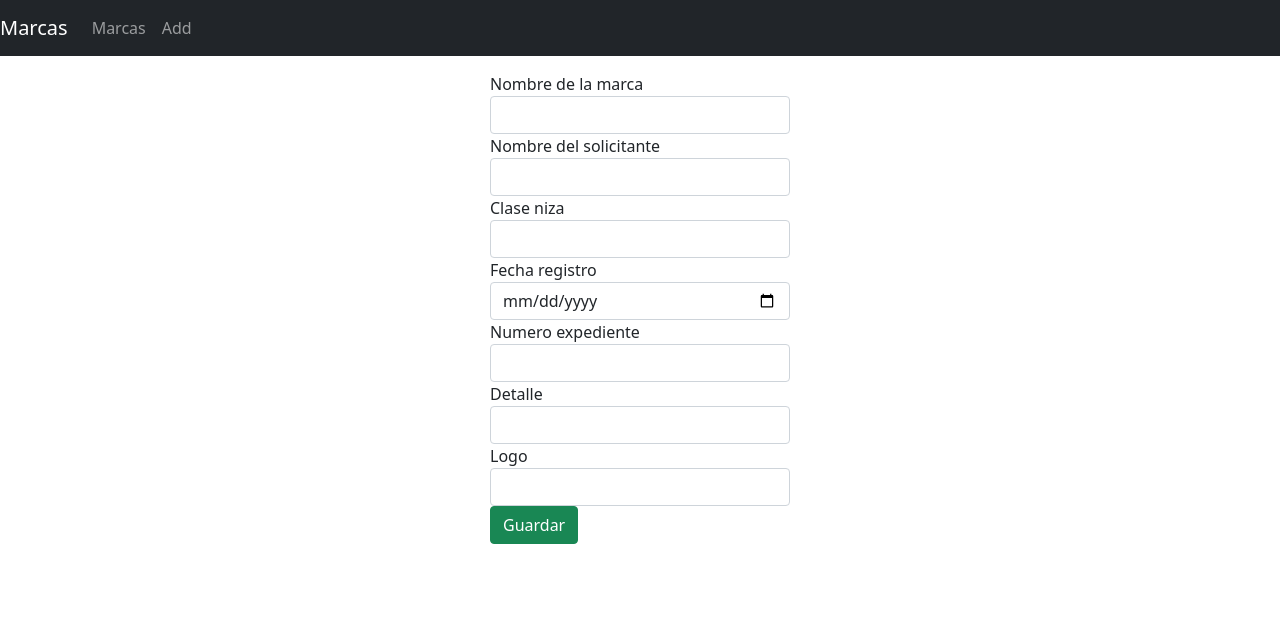
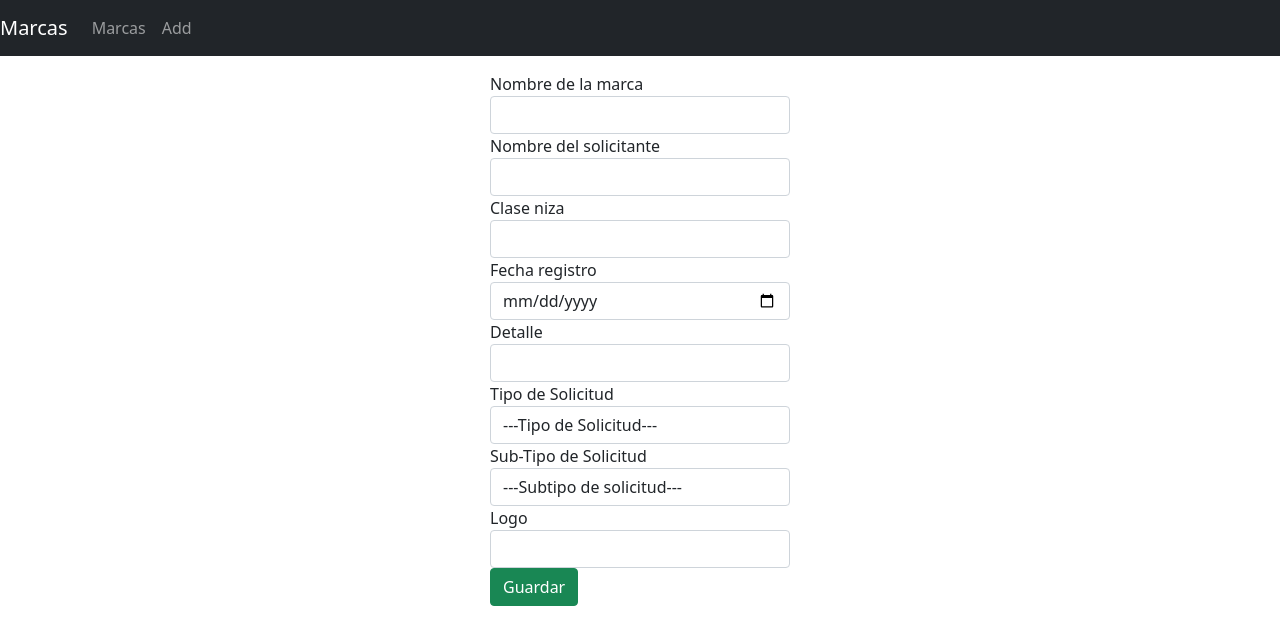
Before and after one commit to danielito0428/compo-front-end, a React (Create React App) app: page /add in a window 1280 px wide. Shown: the top 644 px of the page. Built offline with nearby package versions, Linux system fonts and the light colour scheme.

Commit message:
Se agrego el tipo de solicitud, subtipo de solictud y estado al regsitro de marcas

```diff
--- a/src/components/addMarca.component.js
+++ b/src/components/addMarca.component.js
@@ -15,6 +15,10 @@ export default class AddMarca extends Component{
         this.onChangeLogo = this.onChangeLogo.bind(this);
         this.onChangeNumExpediente = this.onChangeNumExpediente.bind(this);
         this.onChangeFecha = this.onChangeFecha.bind(this);
+        this.onChangeTipo_Solicitud = this.onChangeTipo_Solicitud.bind(this),
+        this.onChangeSubtipo_Solicitud = this.onChangeSubtipo_Solicitud.bind(this);
+        this.onChangeEstado = this.onChangeEstado.bind(this);
+        this.onChangeNumRegistro= this.onChangeNumRegistro.bind(this)
         this.saveMarca = this.saveMarca.bind(this);
         this.newMarca = this.newMarca.bind(this);
 
@@ -28,6 +32,10 @@ export default class AddMarca extends Component{
             fecha_registro: "",
             detalle:"",
             logo:"",
+            tipo_solicitud:"",
+            subtipo_solicitud:"",
+            estado: "",
+            num_registro:0,
 
             submitted: false
 
@@ -81,6 +89,29 @@ export default class AddMarca extends Component{
         });
     }
 
+    onChangeTipo_Solicitud(e){
+        this.setState({
+            tipo_solicitud: e.target.value
+        });
+    }
+
+    onChangeSubtipo_Solicitud(e){
+        this.setState({
+            subtipo_solicitud: e.target.value
+        });
+    }
+
+    onChangeEstado(e){
+        this.setState({
+            estado: e.target.value
+        });
+    }
+    onChangeNumRegistro(e){
+        this.setState({
+            num_registro:e.target.value
+        });
+    }
+
     saveMarca(){
         var data = {
             nombre_marca: this.state.nombre_marca,
@@ -89,7 +120,11 @@ export default class AddMarca extends Component{
             num_expediente: this.state.num_expediente,
             fecha_registro: this.state.fecha_registro,
             detalle: this.state.detalle,
-            logo: this.state.logo
+            logo: this.state.logo,
+            tipo_solicitud: this.state.tipo_solicitud,
+            subtipo_solicitud: this.state.subtipo_solicitud,
+            estado: this.state.estado,
+            num_registro: this.state.num_registro
         };
         MarcaDataService.create(data)
         .then(response =>{
@@ -102,6 +137,10 @@ export default class AddMarca extends Component{
                 fecha_registro: response.data.fecha_registro,
                 detalle: response.data.detalle,
                 logo: response.data.logo,
+                tipo_solicitud: response.data.tipo_solicitud,
+                subtipo_solicitud: response.data.subtipo_solicitud,
+                estado : response.data.estado,
+                num_registro: response.data.num_registro,
 
                 submitted:true
             });
@@ -122,6 +161,10 @@ export default class AddMarca extends Component{
             fecha_registro: "",
             detalle:"",
             logo:"",
+            tipo_solicitud: "",
+            subtipo_solicitud:"",
+            estado: "",
+            num_registro: null,
 
             submitted: false
         });
@@ -142,93 +185,54 @@ export default class AddMarca extends Component{
                     <div>
                      <div className="form-group">
                         <label htmlFor="name">Nombre de la marca</label>
-                        <input
-                        type="text"
-                        className="form-control"
-                        id="name"
-                        required
-                        value={this.state.nombre_marca}
-                        onChange={this.onChangeName}
-                        name="name"
-                        />
+                        <input type="text" className="form-control" id="name" required value={this.state.nombre_marca} onChange={this.onChangeName}name="name"/>
 
                      </div>
                      <div className="form-group">
                         <label htmlFor="nombre_solicitante">Nombre del solicitante</label>
-                        <input
-                        type="text"
-                        className="form-control"
-                        id="nombre_solicitante"
-                        required
-                        value={this.state.nombre_solicitante}
-                        onChange={this.onChangeNombreSolicitante}
-                        name="nombre_solicitante"
-                        />
+                        <input type="text" className="form-control" id="nombre_solicitante" required value={this.state.nombre_solicitante}
+                        onChange={this.onChangeNombreSolicitante} name="nombre_solicitante" />
 
                      </div>
                      <div className="form-group">
                         <label htmlFor="clase_niza">Clase niza</label>
-                        <input
-                        type="text"
-                        className="form-control"
-                        id="clase_niza"
-                        required
-                        value={this.state.clase_niza}
-                        onChange={this.onChangeClaseNiza}
-                        name="clase_niza"
-                        />
+                        <input type="text" className="form-control" id="clase_niza" required value={this.state.clase_niza} onChange={this.onChangeClaseNiza} name="clase_niza"/>
 
                      </div>
                      <div className="form-group">
                         <label htmlFor="fecha">Fecha registro</label>
-                        <input
-                        type="date"
-                        className="form-control"
-                        id="fecha"
-                        required
-                        value={this.state.fecha_registro}
-                        onChange={this.onChangeFecha}
-                        name="fecha"
-                        />
+                        <input type="date" className="form-control" id="fecha" required value={this.state.fecha_registro} onChange={this.onChangeFecha} />
+                     </div>
+                     {/* <div className="form-group">
+                        <label htmlFor="num_expediente">Numero expediente</label>
+                        <input type="text" className="form-control" id="num_expediente" required value={this.state.num_expediente} onChange={this.onChangeNumExpediente} name="num_expediente"/>
+                     </div> */}
+                     <div className="form-group">
+                        <label htmlFor="detalle">Detalle</label>
+                        <input type="text"className="form-control" id="detalle" value={this.state.detalle} onChange={this.onChangeDetalle} name="detalle" />
 
                      </div>
                      <div className="form-group">
-                        <label htmlFor="num_expediente">Numero expediente</label>
-                        <input
-                        type="text"
-                        className="form-control"
-                        id="num_expediente"
-                        required
-                        value={this.state.num_expediente}
-                        onChange={this.onChangeNumExpediente}
-                        name="num_expediente"
-                        />
+                        <label htmlFor="tipo_solicitud">Tipo de Solicitud</label>
+                        <select required value={this.state.tipo_solicitud} onChange={this.onChangeTipo_Solicitud} className="form-control" id="tipo_solicitud" name="tipo_solicitud">
+                            <option value={""}>---Tipo de Solicitud---</option>
+                            <option value={"Signo Distintivo"} >Signo Distintivo</option>
+                            <option value={"Signo no Distintivo"} >Signo no Distintivo</option>
+                        </select>
 
                      </div>
                      <div className="form-group">
-                        <label htmlFor="detalle">Detalle</label>
-                        <input
-                        type="text"
-                        className="form-control"
-                        id="detalle"
-
-                        value={this.state.detalle}
-                        onChange={this.onChangeDetalle}
-                        name="detalle"
-                        />
+                        <label htmlFor="subtipo_solicitud">Sub-Tipo de Solicitud</label>
+                        <select required value={this.state.subtipo_solicitud} onChange={this.onChangeSubtipo_Solicitud} className="form-control" id="subtipo_solicitud" name="subtipo_solicitud">
+                            <option value={""}>---Subtipo de solicitud---</option>
+                            <option value={"Marca de Comercio"} >Marca de Comercio</option>
+                            <option value={"Marca de Servicio"} >Marca de Servicio</option>
+                        </select>
 
                      </div>
                      <div className="form-group">
                         <label htmlFor="logo">Logo</label>
-                        <input
-                        type="text"
-                        className="form-control"
-                        id="logo"
-
-                        value={this.state.logo}
-                        onChange={this.onChangeLogo}
-                        name="logo"
-                        />
+                        <input type="text" className="form-control" id="logo" value={this.state.logo} onChange={this.onChangeLogo} name="logo"/>
                      </div>
                      <button onClick={this.saveMarca} className="btn btn-success">Guardar</button>
                     </div>
--- a/src/components/marcas.component.js
+++ b/src/components/marcas.component.js
@@ -24,6 +24,9 @@ class Marcas extends Component{
             fecha_registro: "",
             detalle:"",
             logo:"",
+            tipo_solicitud:"",
+            subtipo_solicitud:"",
+            estado: "",
            },
            msj: ""
 
@@ -158,18 +161,11 @@ render() {
 
 
 
-            <button
-              className="badge badge-danger mr-2"
-              onClick={this.deleteMarca}
-            >
+            <button className="badge badge-danger mr-2" onClick={this.deleteMarca}>
               Borrar
             </button>
 
-            <button
-              type="submit"
-              className="badge badge-success"
-              onClick={this.updateMarca}
-            >
+            <button type="submit"  className="badge badge-success" onClick={this.updateMarca}>
               Actualizar
             </button>
             <p>{this.state.msj}</p>
```
Also changed, not shown: src/components/marcas-list.component.js (+29 -22 lines).
